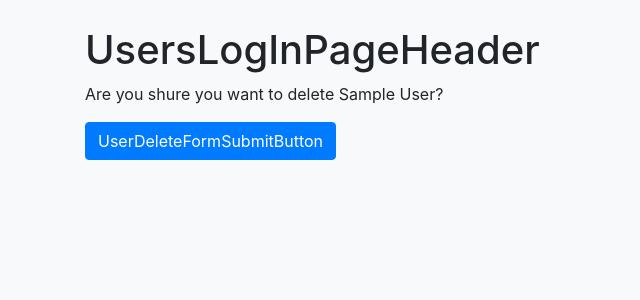
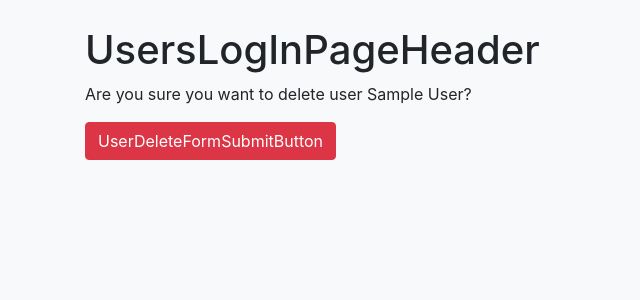
Before and after one commit to Ky3mu40FF/python-project-52, a Django app: page /users/1/delete/ in a window 1280 px wide. Shown: the part 58-358 px from the top of the page, without its empty margins (0-640 px from the left). Run offline with Django 4.2, Linux system fonts and the light colour scheme; the visitor is signed in with stand-in values (Sample User, id 1); data comes from the database, SQL or seed files in the repository; some libraries are stand-ins or nearby versions.

Commit message:
Добавлены исправления на странице удаления пользователя (кнопка и перевод абзаца)

```diff
--- a/task_manager/templates/users/delete.html
+++ b/task_manager/templates/users/delete.html
@@ -5,11 +5,13 @@
 
 {% block content %}
 <h1>{% translate "UsersLogInPageHeader" %}</h1>
-<p>Are you shure you want to delete {{ user_full_name }}?</p>
+
+<p>{% blocktrans %}Are you sure you want to delete user {{ user_full_name }}?{% endblocktrans %}</p>
+
 <form action="{% url 'users_delete' id=user_id %}" method="post">
     {% csrf_token %}
     <div class="form-group">
-        <input class="btn btn-primary" type="submit" value="{% translate 'UserDeleteFormSubmitButton' %}">
+        <input class="btn btn-danger" type="submit" value="{% translate 'UserDeleteFormSubmitButton' %}">
     </div>
 </form>
 {% endblock content %}
```
Also changed, not shown: task_manager/locale/en_US/LC_MESSAGES/django.po, task_manager/locale/ru_RU/LC_MESSAGES/django.po, 2 other files.
